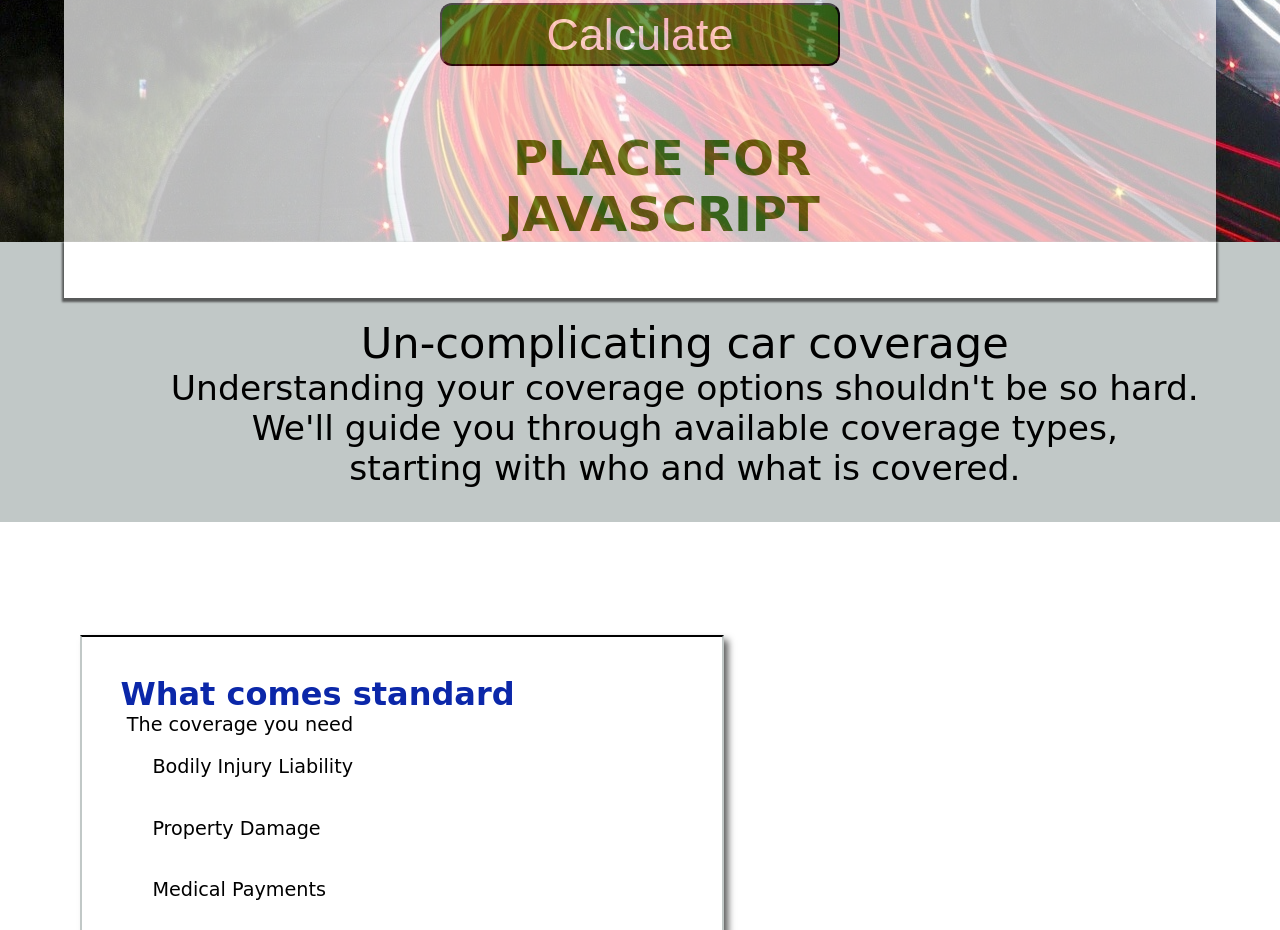
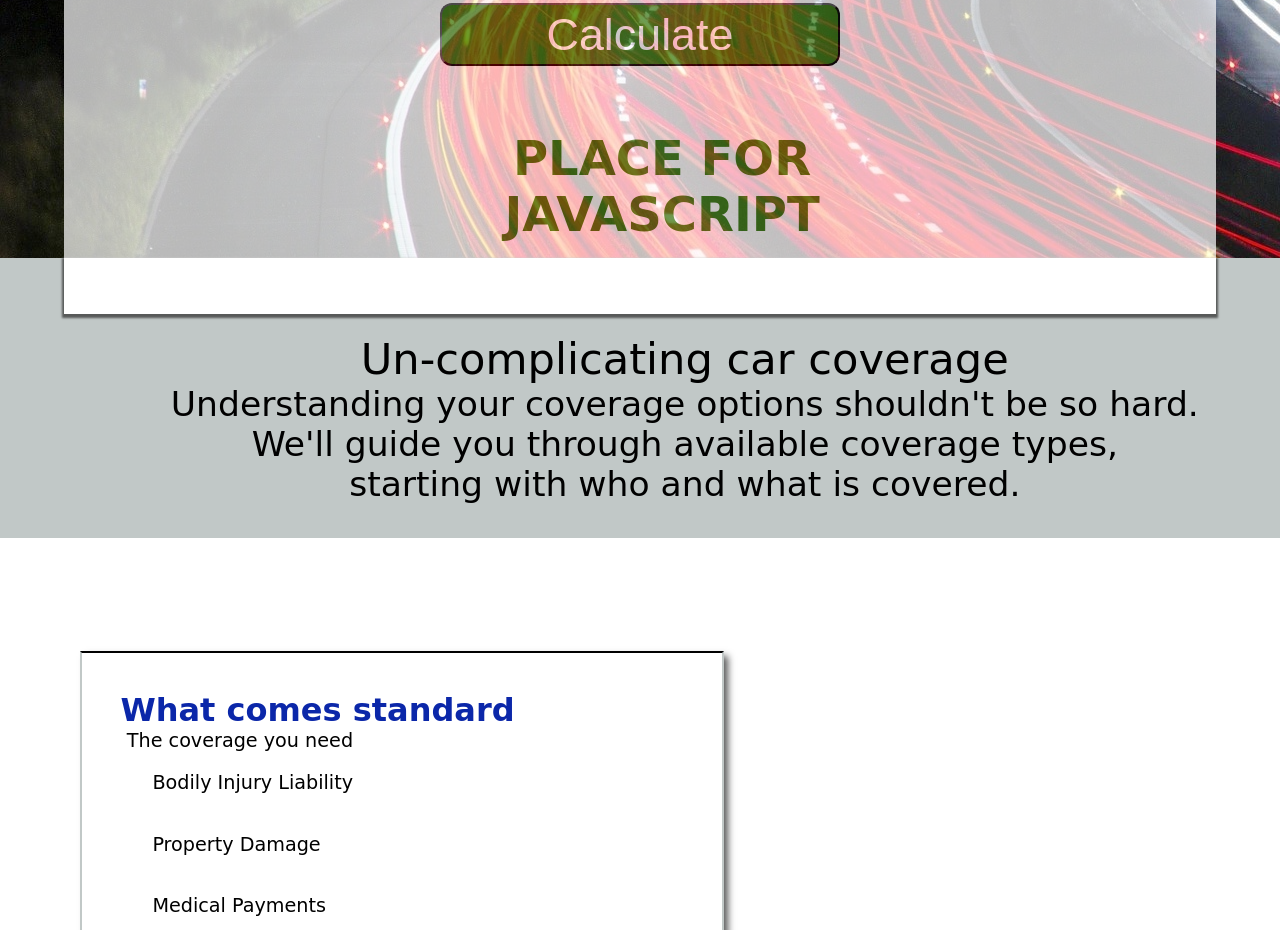
Before and after one commit to gogifswd10/CFLMS-GoranIvkic-CodeReview-03, a plain HTML site: page index.html in a window 1280 px wide. Shown: the part 812-1742 px from the top of the page. Drawn offline with Linux system fonts and the light colour scheme; a web font is replaced by a local one.

Commit message:
HTML & CSS completed

```diff
--- a/style.sass
+++ b/style.sass
@@ -137,6 +137,7 @@ h2
 	text-align: center
 	color: #33760E
 	font-weight: bold
+	padding-bottom: 0.4em
 
 // GREY AND WHITE DIVS
 #GREYDIV
```
Also changed, not shown: index.html (+0 -3 lines), style.css, 1 other file.
